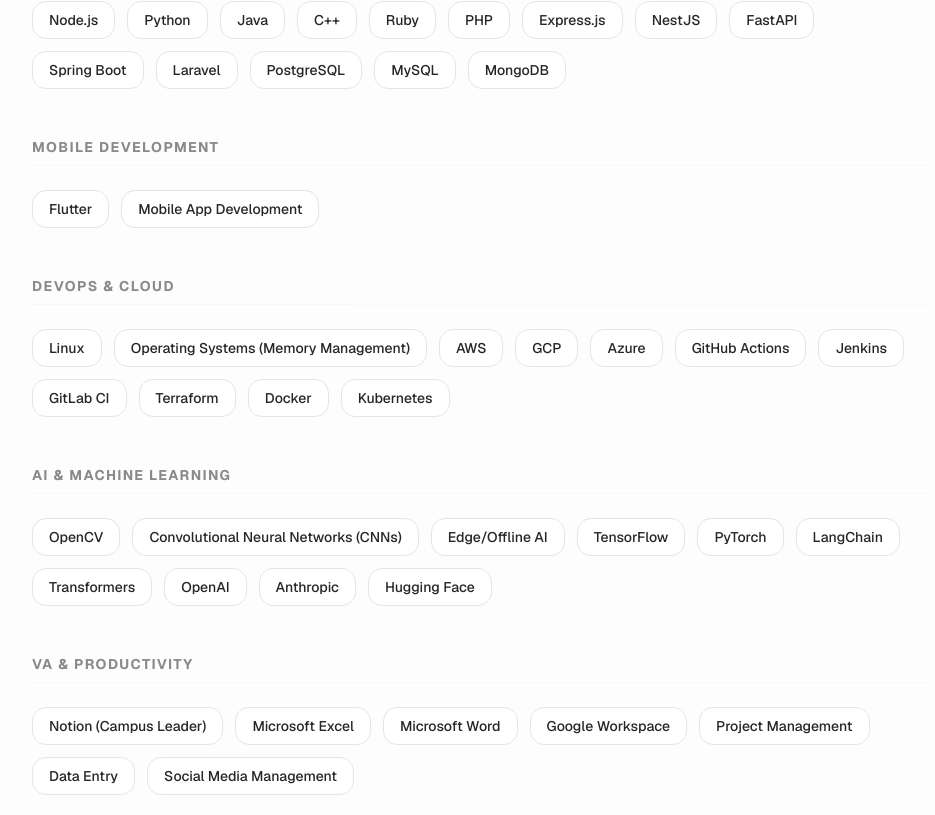
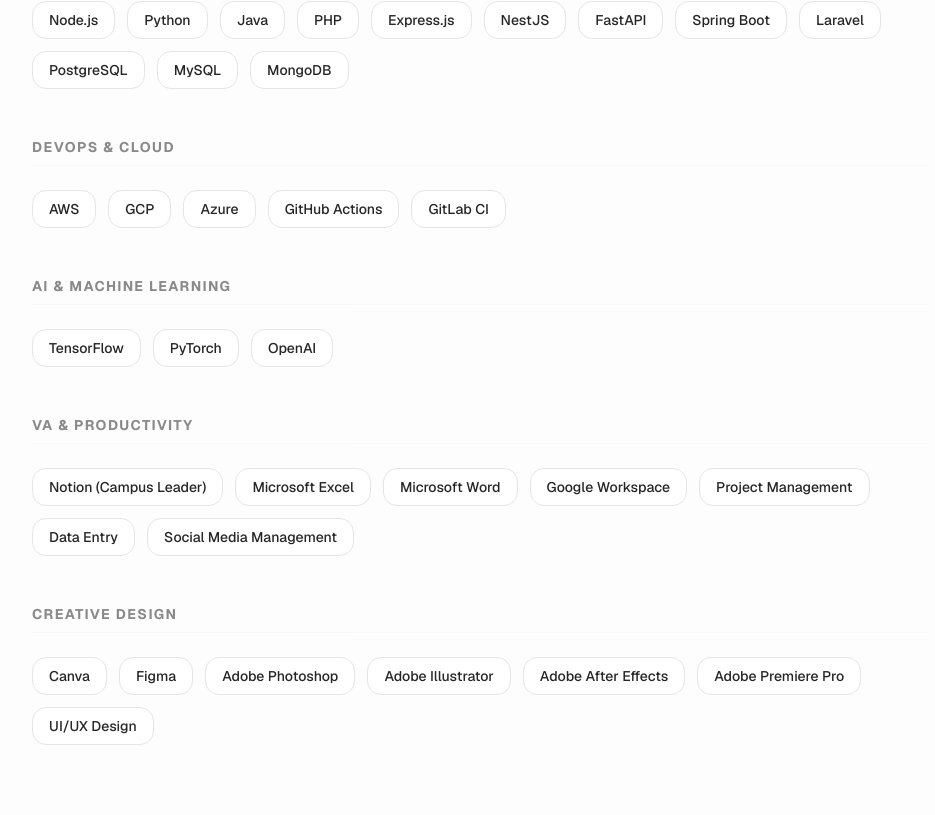
Before and after one commit to ciellamher/my-portfolio, a Next.js app: page /tech-stack in a window 1280 px wide. Shown: the part 445-1260 px from the top of the page, without its empty margins (160-1095 px from the left). Built offline with nearby package versions, Linux system fonts and the light colour scheme.

Commit message:
Fix Back to Home to preserve scroll position using router.back()

```diff
--- a/app/certifications/page.tsx
+++ b/app/certifications/page.tsx
@@ -1,5 +1,5 @@
 "use client";
-import Link from 'next/link';
+import { useRouter } from 'next/navigation';
 import { ArrowLeft, ExternalLink } from 'lucide-react';
 
 const allCerts = [
@@ -123,12 +123,14 @@
 ];
 
 export default function CertificationsPage() {
+  const router = useRouter();
+
   return (
     <main className="min-h-screen bg-[#FDFDFD] text-neutral-900 py-20 px-6 font-sans">
       <div className="max-w-6xl mx-auto">
-        <Link href="/" className="flex items-center gap-2 text-neutral-500 hover:text-neutral-900 transition-colors mb-8 text-sm font-medium no-underline">
+        <button onClick={() => router.back()} className="flex items-center gap-2 text-neutral-500 hover:text-neutral-900 transition-colors mb-8 text-sm font-medium cursor-pointer bg-transparent border-0 p-0">
           <ArrowLeft size={16} /> Back to Home
-        </Link>
+        </button>
         <h1 className="text-4xl font-bold mb-12 tracking-tight">Licenses & Certifications</h1>
         <div className="grid grid-cols-1 md:grid-cols-2 lg:grid-cols-3 gap-6">
           {allCerts.map((cert, i) => (
--- a/app/projects/page.tsx
+++ b/app/projects/page.tsx
@@ -1,5 +1,5 @@
 "use client";
-import Link from 'next/link';
+import { useRouter } from 'next/navigation';
 import { ArrowLeft, Github, Trophy } from 'lucide-react';
 
 const allProjects = [
@@ -62,12 +62,14 @@
 ];
 
 export default function ProjectsPage() {
+  const router = useRouter();
+
   return (
     <main className="min-h-screen bg-[#FDFDFD] text-neutral-900 py-20 px-6 font-sans">
       <div className="max-w-5xl mx-auto">
-        <Link href="/" className="flex items-center gap-2 text-neutral-500 hover:text-neutral-900 transition-colors mb-8 text-sm font-medium no-underline">
+        <button onClick={() => router.back()} className="flex items-center gap-2 text-neutral-500 hover:text-neutral-900 transition-colors mb-8 text-sm font-medium cursor-pointer bg-transparent border-0 p-0">
           <ArrowLeft size={16} /> Back to Home
-        </Link>
+        </button>
 
         <h1 className="text-4xl font-bold mb-12 tracking-tight">All Projects</h1>
 
--- a/app/tech-stack/page.tsx
+++ b/app/tech-stack/page.tsx
@@ -1,57 +1,30 @@
 "use client";
 
 import { useState, useEffect, useRef } from 'react';
-import Link from 'next/link'; // <--- ADD THIS LINE TO FIX THE ERROR
+import { useRouter } from 'next/navigation';
 import { motion, AnimatePresence } from 'framer-motion';
 import { ArrowLeft } from 'lucide-react';
 
 // Organized data structure for your skills
 const allSkills = {
-  Frontend: [
-    "JavaScript", "TypeScript", "React", "Next.js", "Vue.js",
-    "HTML5", "Tailwind CSS", "SCSS", "Styled Components", "Vite",
-    "Webpack", "ESLint", "Prettier"
-  ],
-  Backend: [
-    "Node.js", "Python", "Java", "C++", "Ruby", "PHP",
-    "Express.js", "NestJS", "FastAPI", "Spring Boot", "Laravel",
-    "PostgreSQL", "MySQL", "MongoDB"
-  ],
-  "Mobile Development": [
-    "Flutter", "Mobile App Development"
-  ],
-  "DevOps & Cloud": [
-    "Linux", "Operating Systems (Memory Management)", "AWS", "GCP",
-    "Azure", "GitHub Actions", "Jenkins", "GitLab CI", "Terraform",
-    "Docker", "Kubernetes"
-  ],
-  "AI & Machine Learning": [
-    "OpenCV", "Convolutional Neural Networks (CNNs)", "Edge/Offline AI",
-    "TensorFlow", "PyTorch", "LangChain", "Transformers", "OpenAI",
-    "Anthropic", "Hugging Face"
-  ],
-  "VA & Productivity": [
-    "Notion (Campus Leader)", "Microsoft Excel", "Microsoft Word",
-    "Google Workspace", "Project Management", "Data Entry",
-    "Social Media Management"
-  ],
-  "Creative Design": [
-    "Canva", "Figma", "Adobe Photoshop", "Adobe Illustrator",
-    "Adobe After Effects", "Adobe Premiere Pro", "UI/UX Design", "Wix"
-  ],
-  "Development Tools": [
-    "VS Code"
-  ]
+  Frontend: ["JavaScript", "TypeScript", "React", "Next.js", "Vue.js", "HTML5", "Tailwind CSS", "SCSS", "Styled Components", "Vite", "Webpack", "ESLint", "Prettier"],
+  Backend: ["Node.js", "Python", "Java", "PHP", "Express.js", "NestJS", "FastAPI", "Spring Boot", "Laravel", "PostgreSQL", "MySQL", "MongoDB"],
+  "DevOps & Cloud": ["AWS", "GCP", "Azure", "GitHub Actions", "GitLab CI"],
+  "AI & Machine Learning": ["TensorFlow", "PyTorch", "OpenAI"],
+  "VA & Productivity": ["Notion (Campus Leader)", "Microsoft Excel", "Microsoft Word", "Google Workspace", "Project Management", "Data Entry", "Social Media Management"],
+  "Creative Design": ["Canva", "Figma", "Adobe Photoshop", "Adobe Illustrator", "Adobe After Effects", "Adobe Premiere Pro", "UI/UX Design"]
 };
 
 export default function TechStackPage() {
+  const router = useRouter();
+
   return (
     <main className="min-h-screen bg-[#FDFDFD] text-neutral-900 font-sans py-20 px-6">
       <div className="max-w-4xl mx-auto">
         {/* Navigation back to main page */}
-        <Link href="/" className="flex items-center gap-2 text-neutral-500 hover:text-neutral-900 transition-colors mb-4 text-sm font-medium">
+        <button onClick={() => router.back()} className="flex items-center gap-2 text-neutral-500 hover:text-neutral-900 transition-colors mb-4 text-sm font-medium cursor-pointer bg-transparent border-0 p-0">
           <ArrowLeft size={16} /> Back to Home
-        </Link>
+        </button>
 
         <h1 className="text-4xl font-bold mb-12 tracking-tight">Tech Stack</h1>
 
```
